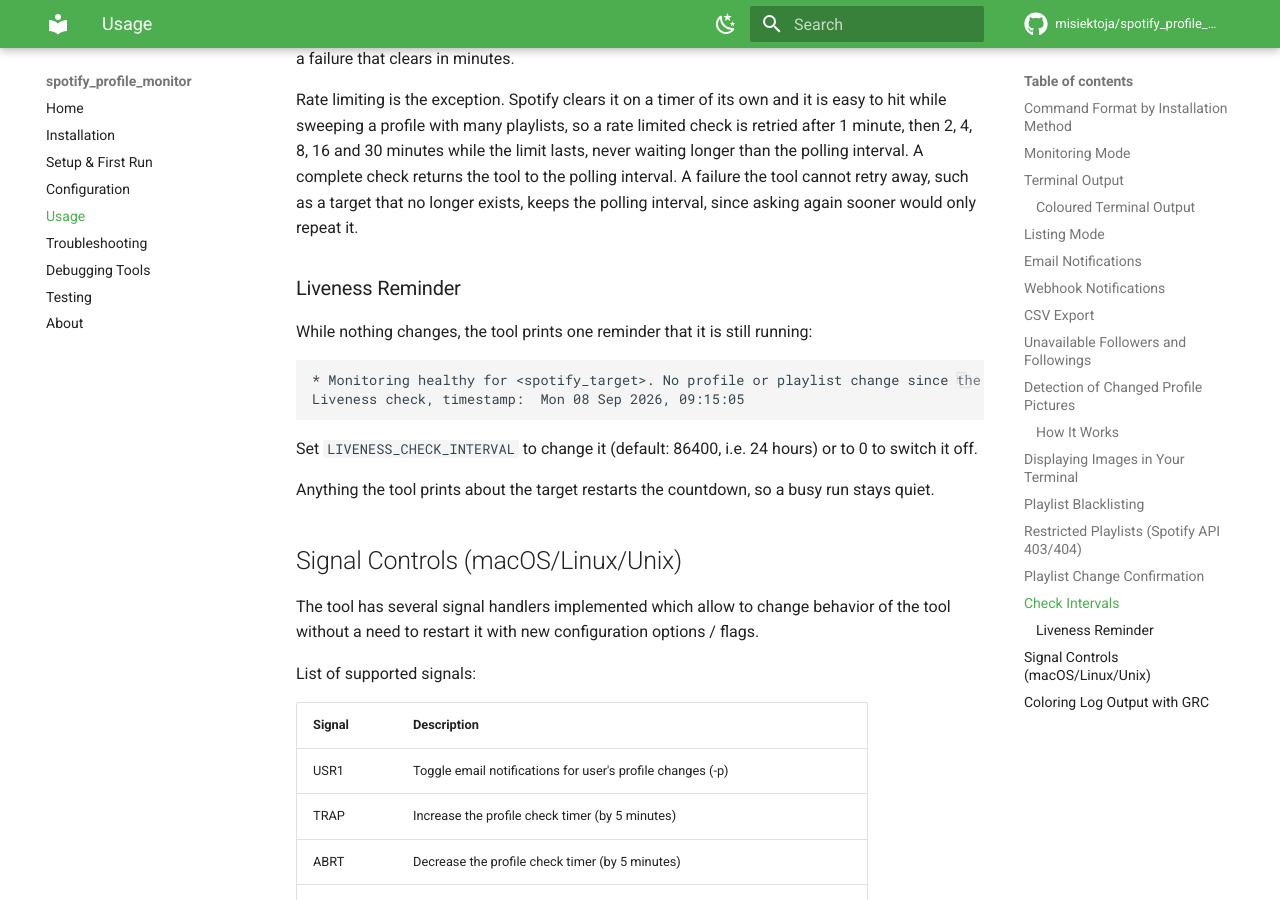
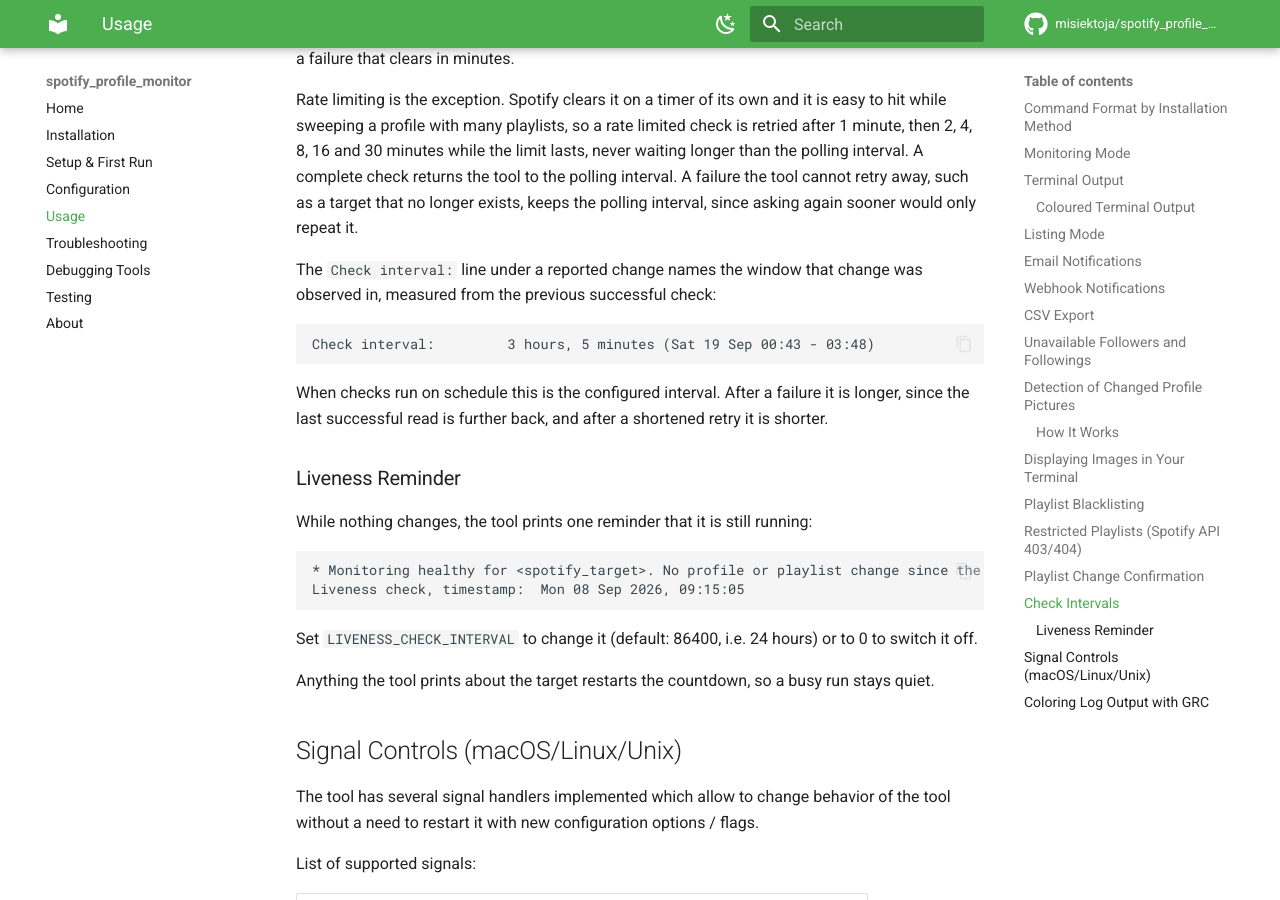
Before and after one commit to misiektoja/spotify_profile_monitor, an MkDocs documentation site: the page built from docs/usage.md, in a window 1280 px wide and 900 px high, scrolled down 13871 px. Built offline with MkDocs 1.6.1 and Material for MkDocs 9.7.7, drawn with Linux system fonts in a browser that asks for light colours; comment, search, counter and statistics services are not loaded.

Commit message:
docs(usage): describe the window a reported change covers

````diff
--- a/docs/usage.md
+++ b/docs/usage.md
@@ -462,6 +462,14 @@
 
 Rate limiting is the exception. Spotify clears it on a timer of its own and it is easy to hit while sweeping a profile with many playlists, so a rate limited check is retried after 1 minute, then 2, 4, 8, 16 and 30 minutes while the limit lasts, never waiting longer than the polling interval. A complete check returns the tool to the polling interval. A failure the tool cannot retry away, such as a target that no longer exists, keeps the polling interval, since asking again sooner would only repeat it.
 
+The `Check interval:` line under a reported change names the window that change was observed in, measured from the previous successful check:
+
+```
+Check interval:			3 hours, 5 minutes (Sat 19 Sep 00:43 - 03:48)
+```
+
+When checks run on schedule this is the configured interval. After a failure it is longer, since the last successful read is further back, and after a shortened retry it is shorter.
+
 <a id="liveness-reminder"></a>
 ### Liveness Reminder
 
````
